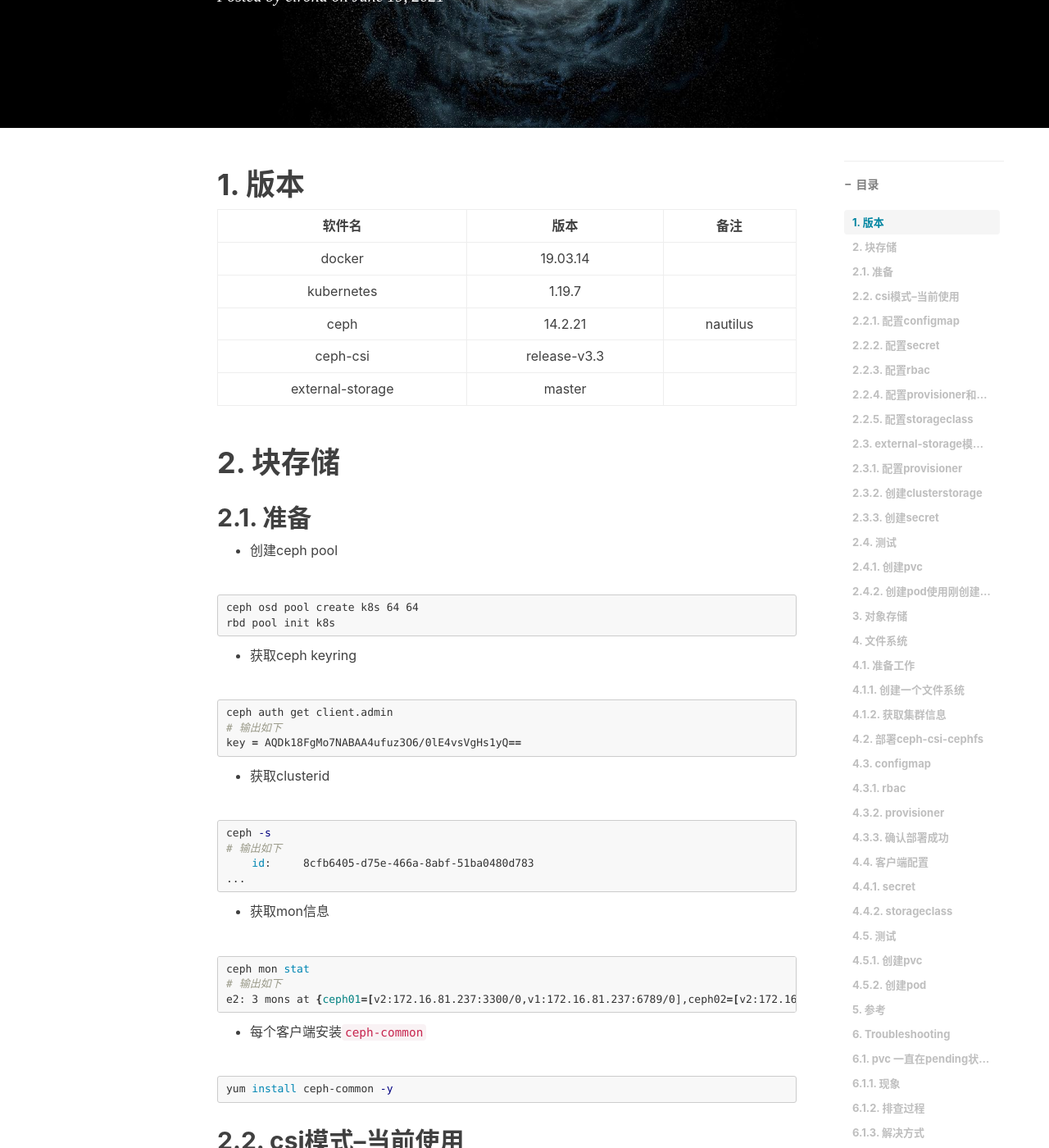
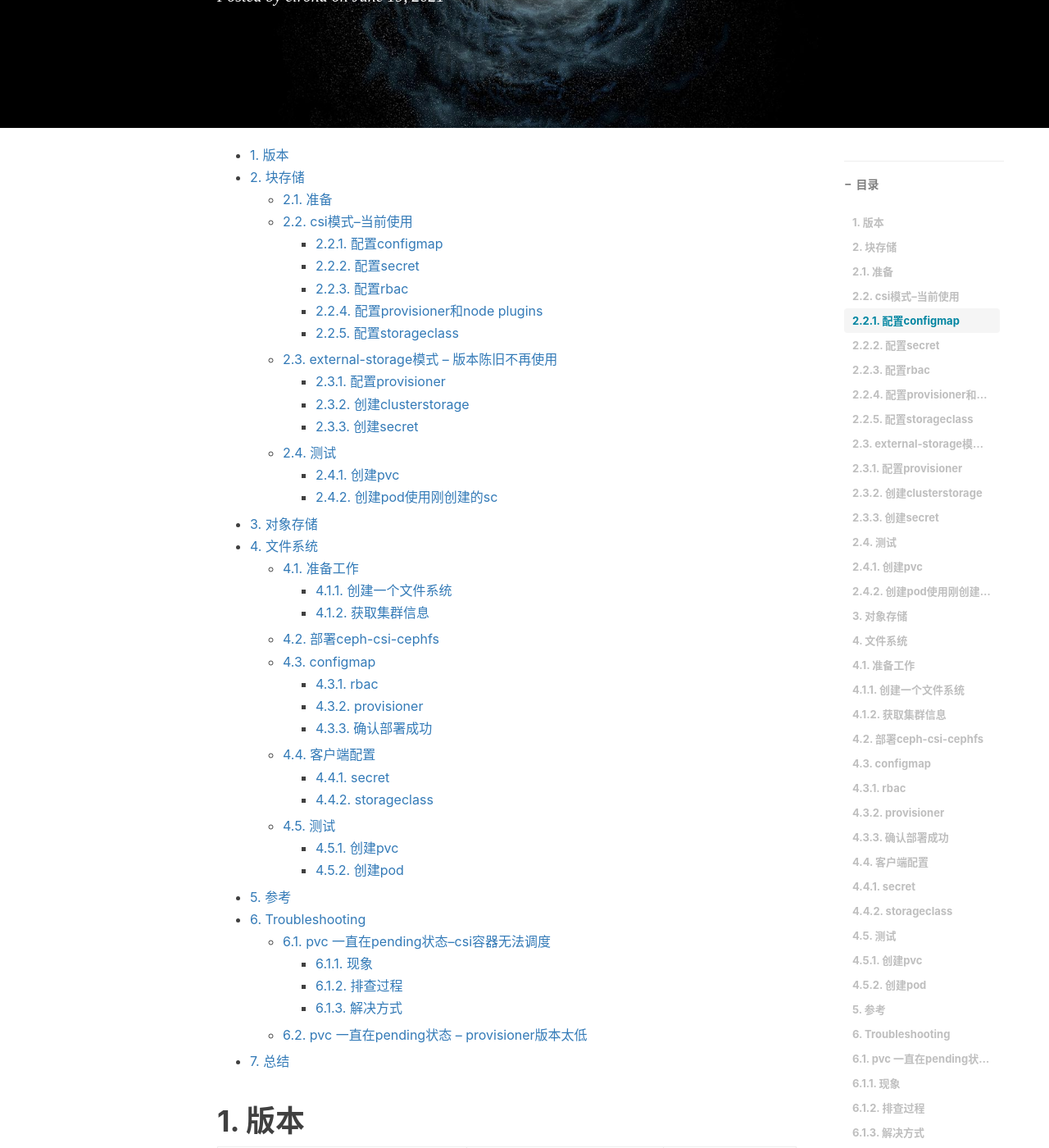
Before and after one commit to elrondwong/elrond.wang, a Jekyll site: the page built from _posts/2021-06-19-Kubernetes集成Ceph.md, in a window 1280 px wide and 1400 px high, scrolled down 301 px. Shown: the whole window at 82% size. Built offline with Jekyll 4.4.1, drawn with Linux system fonts in a browser that asks for light colours; comment, search, counter and statistics services are not loaded.

Commit message:
添加目录

```diff
--- a/_posts/2021-06-19-Kubernetes集成Ceph.md
+++ b/_posts/2021-06-19-Kubernetes集成Ceph.md
@@ -4,6 +4,51 @@ title: Kubernetes集成Ceph
 catalog: true
 tag: [Ceph, Kubernetes]
 ---
+
+<!-- TOC -->
+
+- [1. 版本](#1-版本)
+- [2. 块存储](#2-块存储)
+  - [2.1. 准备](#21-准备)
+  - [2.2. csi模式--当前使用](#22-csi模式--当前使用)
+    - [2.2.1. 配置configmap](#221-配置configmap)
+    - [2.2.2. 配置secret](#222-配置secret)
+    - [2.2.3. 配置rbac](#223-配置rbac)
+    - [2.2.4. 配置provisioner和node plugins](#224-配置provisioner和node-plugins)
+    - [2.2.5. 配置storageclass](#225-配置storageclass)
+  - [2.3. external-storage模式 -- 版本陈旧不再使用](#23-external-storage模式----版本陈旧不再使用)
+    - [2.3.1. 配置provisioner](#231-配置provisioner)
+    - [2.3.2. 创建clusterstorage](#232-创建clusterstorage)
+    - [2.3.3. 创建secret](#233-创建secret)
+  - [2.4. 测试](#24-测试)
+    - [2.4.1. 创建pvc](#241-创建pvc)
+    - [2.4.2. 创建pod使用刚创建的sc](#242-创建pod使用刚创建的sc)
+- [3. 对象存储](#3-对象存储)
+- [4. 文件系统](#4-文件系统)
+  - [4.1. 准备工作](#41-准备工作)
+    - [4.1.1. 创建一个文件系统](#411-创建一个文件系统)
+    - [4.1.2. 获取集群信息](#412-获取集群信息)
+  - [4.2. 部署ceph-csi-cephfs](#42-部署ceph-csi-cephfs)
+  - [4.3. configmap](#43-configmap)
+    - [4.3.1. rbac](#431-rbac)
+    - [4.3.2. provisioner](#432-provisioner)
+    - [4.3.3. 确认部署成功](#433-确认部署成功)
+  - [4.4. 客户端配置](#44-客户端配置)
+    - [4.4.1. secret](#441-secret)
+    - [4.4.2. storageclass](#442-storageclass)
+  - [4.5. 测试](#45-测试)
+    - [4.5.1. 创建pvc](#451-创建pvc)
+    - [4.5.2. 创建pod](#452-创建pod)
+- [5. 参考](#5-参考)
+- [6. Troubleshooting](#6-troubleshooting)
+  - [6.1. pvc 一直在pending状态--csi容器无法调度](#61-pvc-一直在pending状态--csi容器无法调度)
+    - [6.1.1. 现象](#611-现象)
+    - [6.1.2. 排查过程](#612-排查过程)
+    - [6.1.3. 解决方式](#613-解决方式)
+  - [6.2. pvc 一直在pending状态 -- provisioner版本太低](#62-pvc-一直在pending状态----provisioner版本太低)
+- [7. 总结](#7-总结)
+
+<!-- /TOC -->
 # 1. 版本
 
 |      软件名      |     版本     |   备注   |
```
